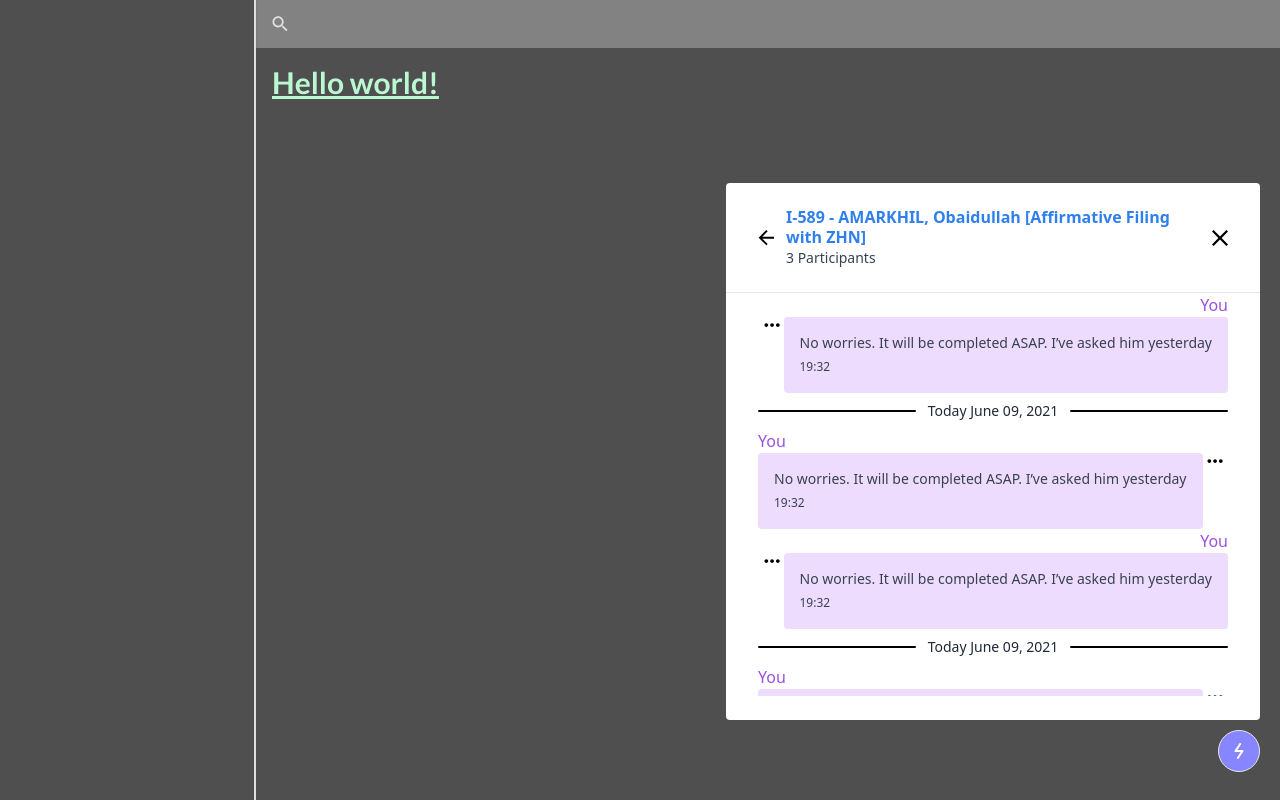
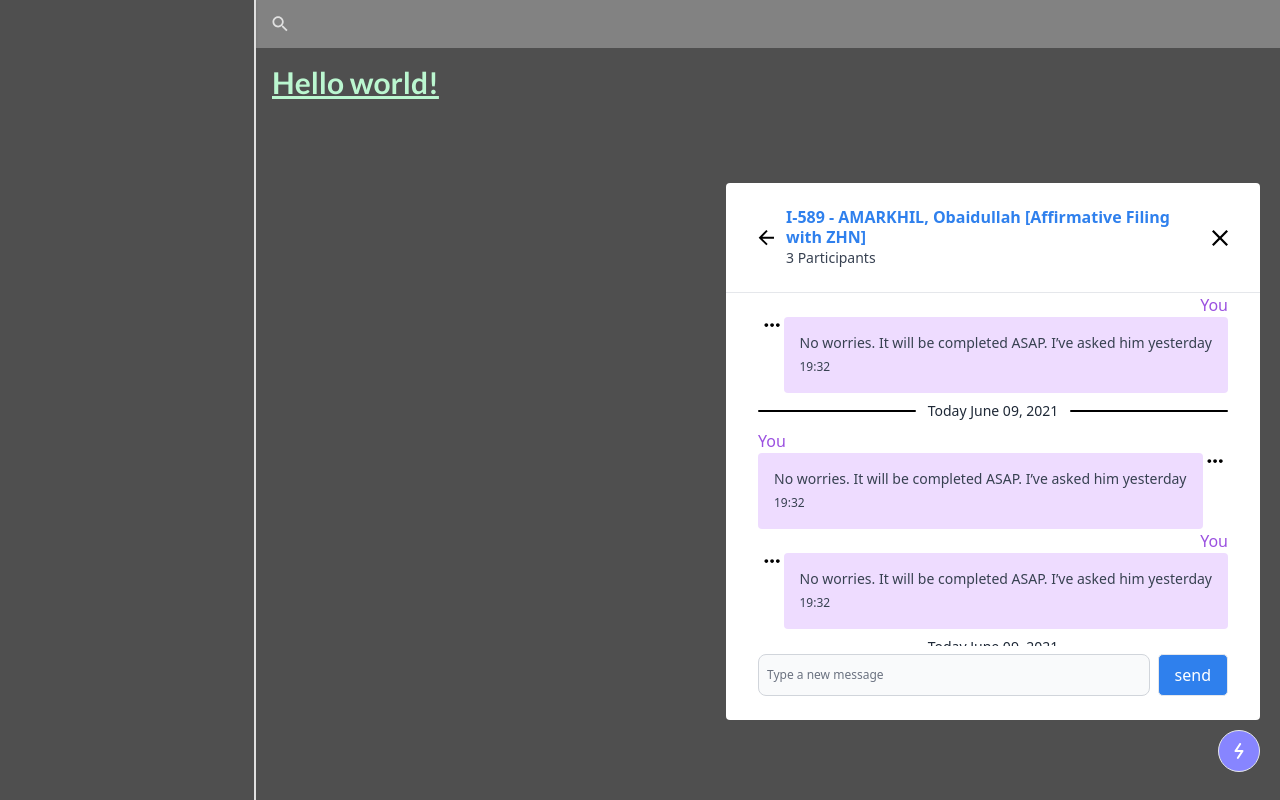
Before and after one commit to evriyanaindrasaputra/chat-vue, a Vue app: page / in a window 1280 px wide. Both pictures are taken after a click on the element 955 px from the left and 293 px from the top of the page. Built offline with nearby package versions, Linux system fonts and the light colour scheme.

Commit message:
feat: add type bar

```diff
--- /dev/null
+++ b/src/components/Typebar/Typebar.vue
@@ -0,0 +1,17 @@
+<script setup lang="ts">
+import IButton from '../Button/IButton.vue'
+</script>
+
+<template>
+  <div class="flex px-8 pt-2 items-center gap-2">
+    <input
+      type="text"
+      aria-label="message"
+      placeholder="Type a new message"
+      class="p-2 flex-1  text-[12px] text-gray-500 bg-gray-50 rounded-lg border border-gray-300 "
+    >
+    <IButton>
+      send
+    </IButton>
+  </div>
+</template>
--- a/src/views/index.vue
+++ b/src/views/index.vue
@@ -10,6 +10,7 @@ import Discuss from '~/components/Discuss/Discuss.vue'
 import DiscussionHeader from '~/components/DiscussionHeader/DiscussionHeader.vue'
 import ContainerDiscuss from '~/components/ContainerDiscuss/ContainerDiscuss.vue'
 import MoreHorizIcon from '~/components/Icons/MoreHorizIcon.vue'
+import Typebar from '~/components/Typebar/Typebar.vue'
 
 type MenuType = 'Task' | 'Inbox' | 'Menu'
 interface DiscussType {
@@ -196,6 +197,7 @@ const closeDiscuss = () => {
           <Discuss :id="5" @changeDiscuss="selectedDiscuss" />
         </template>
       </ContainerDiscuss>
+      <Typebar v-if="discuss.isDiscuss" />
     </ContainerMenu>
     <div
       class="fixed bottom-7 bg-transparent right-5 flex flex-row-reverse items-end"
```
